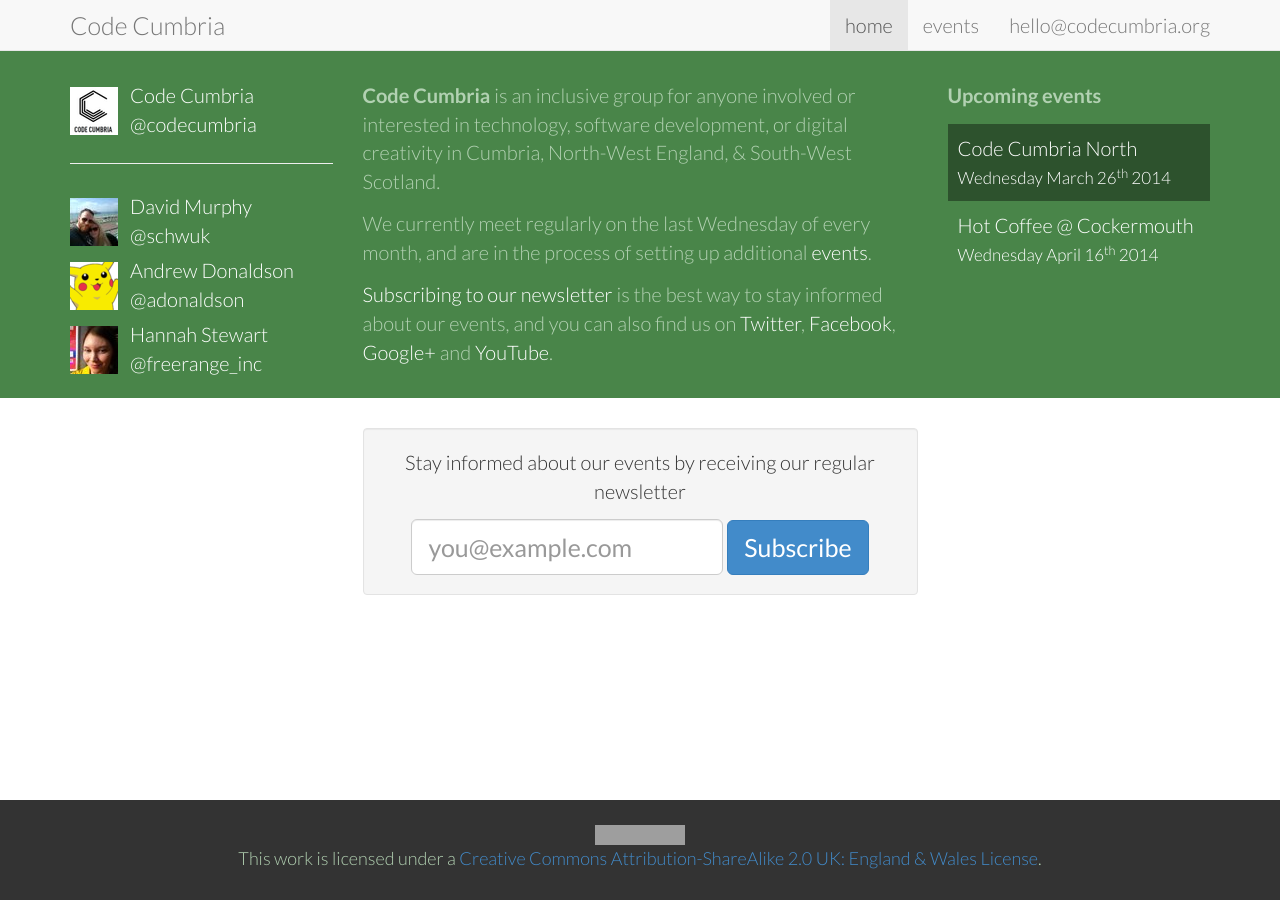
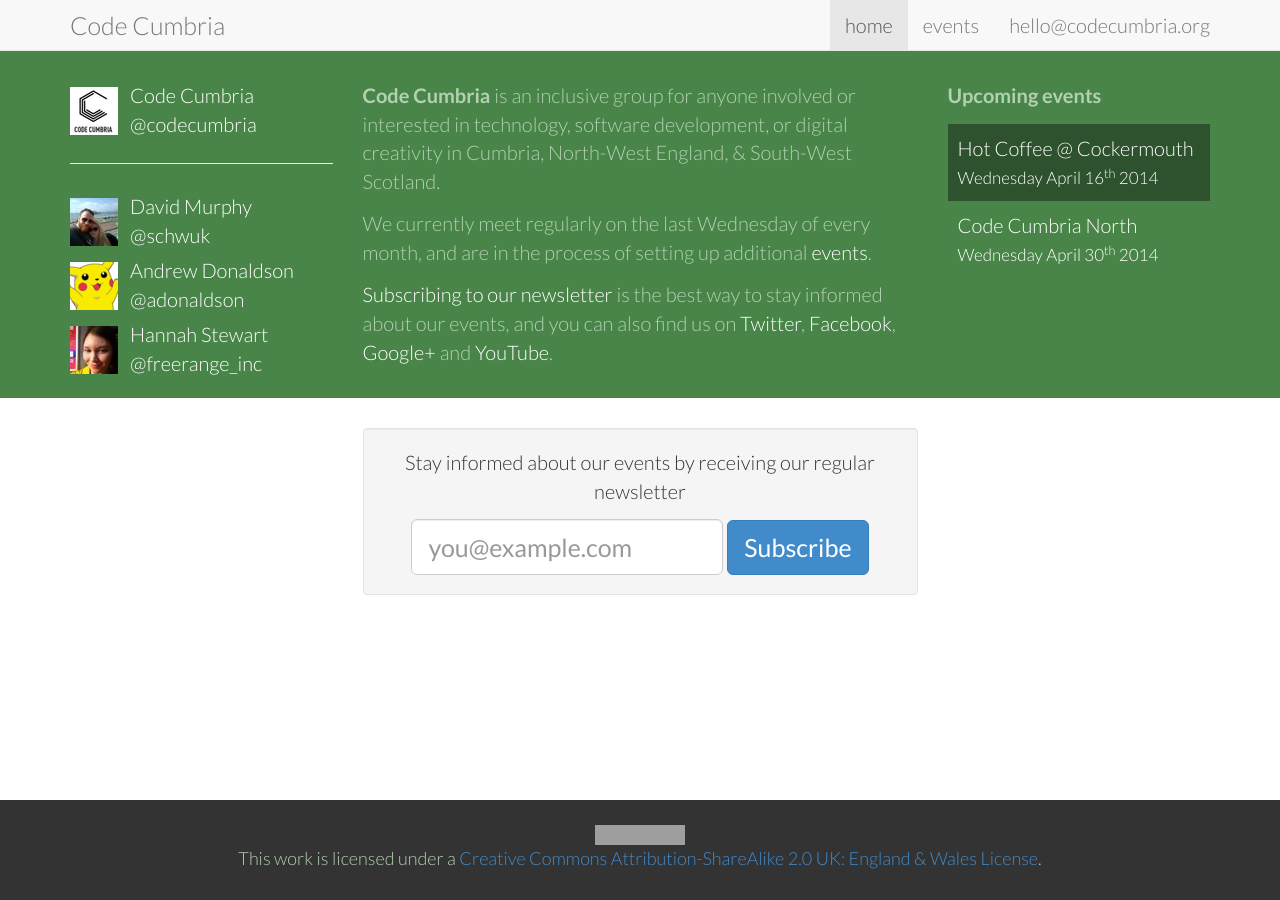
Before and after one commit to CodeCumbria/codecumbria.github.io, a Jekyll site: the page built from index.html, in a window 1280 px wide. Built offline with Jekyll 4.4.1, drawn with Linux system fonts in a browser that asks for light colours; Markdown is read by kramdown in place of the engine named in the settings; grey boxes are pictures that could not be loaded.

Commit message:
Update to show CodeCumbria 2014.04

```diff
--- a/index.html
+++ b/index.html
@@ -17,8 +17,8 @@ section: home
       <div class="col-md-3 col-md-push-3 events">
         <h2>Upcoming events</h2>
         <ul>
-          <a href="/events/code_cumbria_north.html" title="View details of the Code Cumbria North event"><li class="next">Code Cumbria North<br /><small>Wednesday March 26<sup>th</sup> 2014</small></li></a>
-          <a href="/events/hot_coffee.html" title="View details of the Hot Coffee event"><li>Hot Coffee @ Cockermouth<br /><small>Wednesday April 16<sup>th</sup> 2014</small></li></a>
+          <a href="/events/hot_coffee.html" title="View details of the Hot Coffee event"><li class="next">Hot Coffee @ Cockermouth<br /><small>Wednesday April 16<sup>th</sup> 2014</small></li></a>
+          <a href="/events/code_cumbria_north.html" title="View details of the Code Cumbria North event"><li>Code Cumbria North<br /><small>Wednesday April 30<sup>th</sup> 2014</small></li></a>
         </ul>
       </div>
       <div class="col-md-3 col-md-pull-9 people">
```
